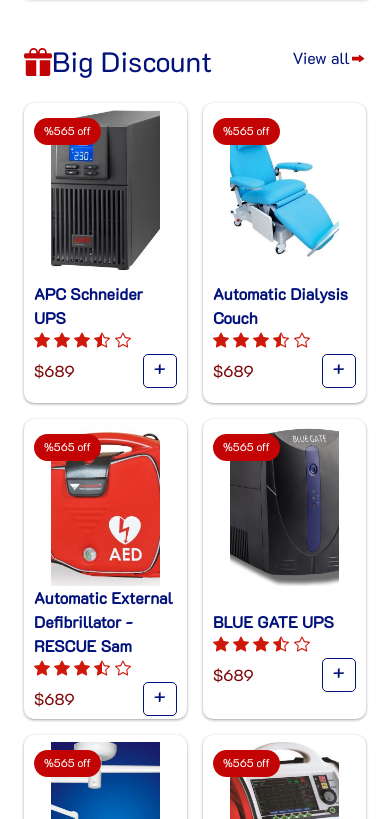
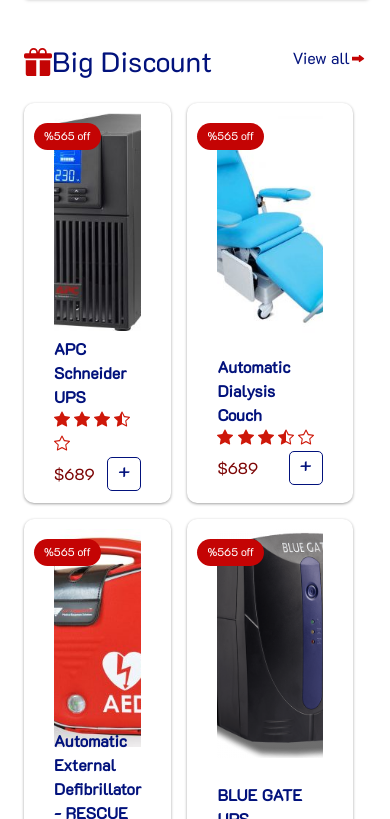
Before and after one commit to Gbengashowunmi/medpaui, a React (Create React App) app: page /shop in a window 390 px wide. Shown: the part 2025-2844 px from the top of the page. Built offline with nearby package versions, Linux system fonts and the light colour scheme; a web font is replaced by a local one.

Commit message:
detailPage

```diff
--- a/src/Pages/ProductDetails/ProductDetails.scss
+++ b/src/Pages/ProductDetails/ProductDetails.scss
@@ -76,20 +76,20 @@
   }
 }
 
-@media (max-width: 770px) {
+@media (max-width: 900px) {
   .product-page {
     .hero-section {
       grid-template-columns: 1fr;
-      // border: 2px solid red;
-      .product-img {
-        // border: 2px solid blue;
-      }
-
-      .product-info {
-        // border: 2px solid red;
-        text-align: left;
+    }
+    .related-products {
+      .item-cards {
+        grid-template-columns: 0.5fr 0.5fr .5fr;
       }
     }
+  }
+}
+@media (max-width: 650px) {
+  .product-page {
     .related-products {
       .item-cards {
         grid-template-columns: 0.5fr 0.5fr;
@@ -97,3 +97,12 @@
     }
   }
 }
+@media (max-width: 500px) {
+  .product-page {
+    .related-products {
+      .item-cards {
+        grid-template-columns: 1fr;
+      }
+    }
+  }
+}
--- a/src/component/ItemCard/itemCard.scss
+++ b/src/component/ItemCard/itemCard.scss
@@ -90,11 +90,16 @@
 
 }
 
-@media (max-width:760px) {
+@media (max-width:900px) {
   .item_container {
-    height: 300px;
+    height: 350px;
     padding: 5px 10px;
     gap: 10px;
+    .image{
+      width: 100%;
+      height: 45%;
+  // padding: 0 12% ;
+    }
     .description{
       .price{
         margin-bottom: 5px;
@@ -102,3 +107,37 @@
     }
   }
 }
+@media (max-width:650px) {
+  .item_container {
+    height: 350px;
+    padding: 5px 10px;
+    gap: 10px;
+    .image{
+      width: 100%;
+      height: 55%;
+  padding: 0  ;
+    }
+    .description{
+      .price{
+        margin-bottom: 5px;
+      }
+    }
+  }
+}
+@media (max-width:550px) {
+  .item_container {
+    height: 400px;
+    padding: 10px 30px;
+    gap: 10px;
+    .image{
+      width: 100%;
+      height: 65%;
+  padding: 0;
+    }
+    .description{
+      .price{
+        margin-bottom: 5px;
+      }
+    }
+  }
+}
```
